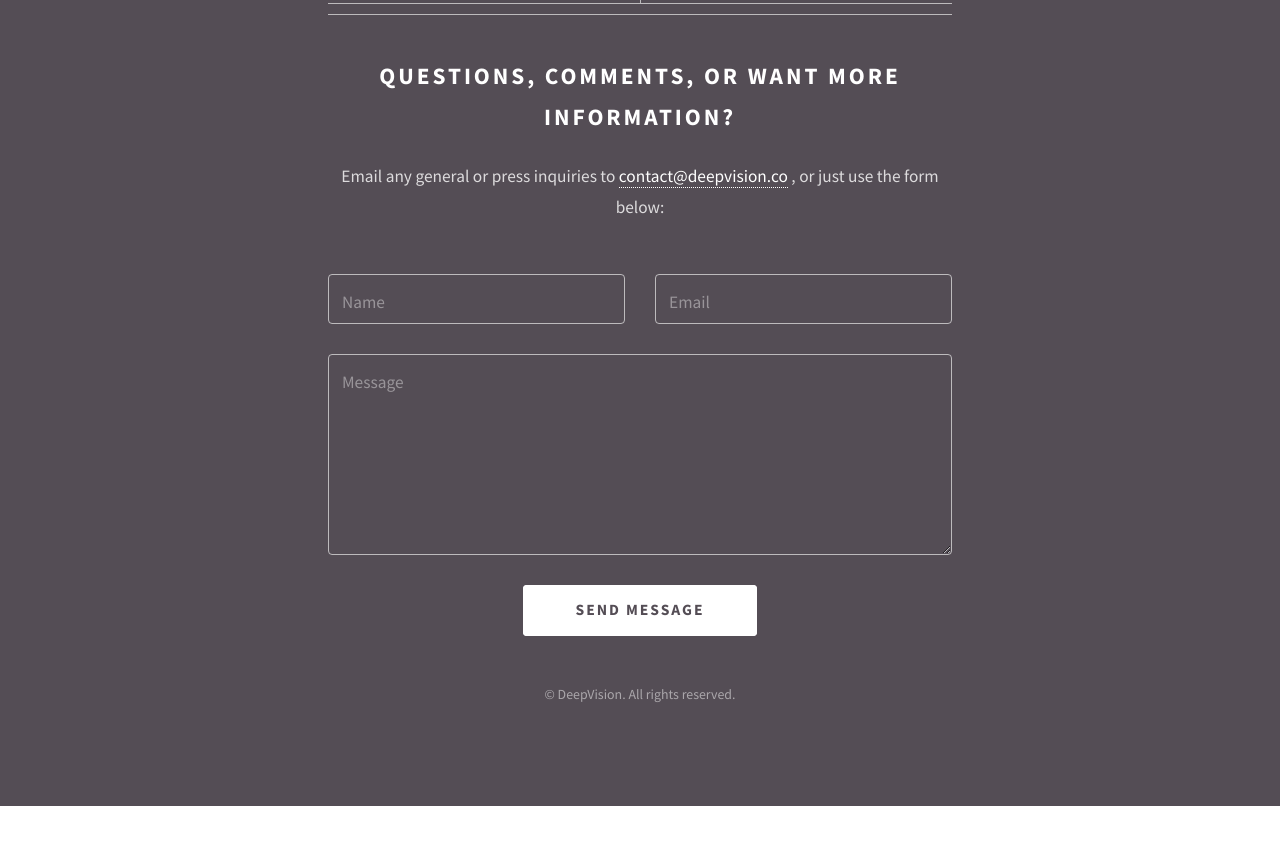
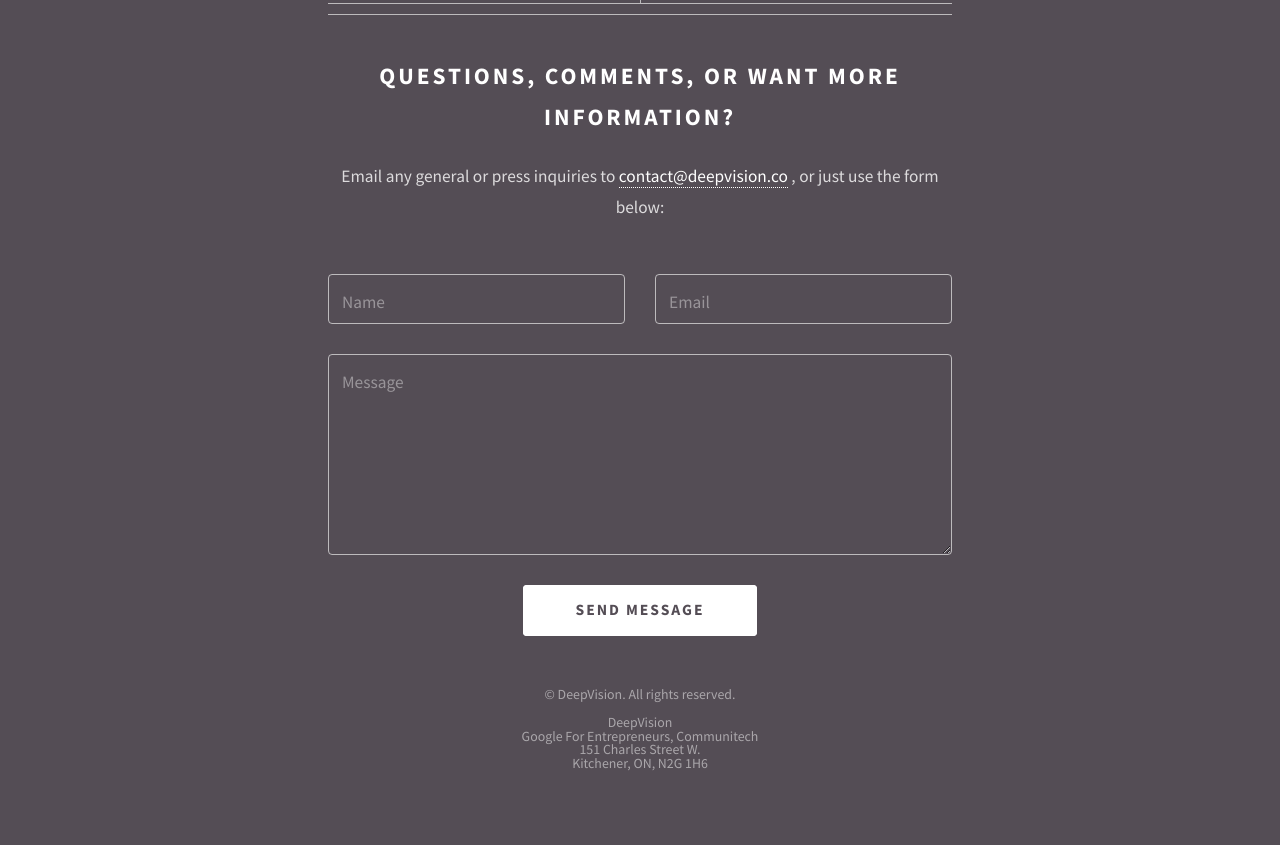
Before and after one commit to DeepVisionLabs/DeepVisionLabs.github.io, a plain HTML site: page index.html in a window 1280 px wide. Shown: the part 2560-3405 px from the top of the page. Before the commit the page ends 3366 px from the top, so only its background shows below. Drawn offline with nearby package versions, Linux system fonts and the light colour scheme.

Commit message:
Adding address to footer

```diff
--- a/index.html
+++ b/index.html
@@ -351,7 +351,7 @@
 					</ul> -->
 
 					<ul class="copyright">
-						<li>&copy; DeepVision. All rights reserved.</li>
+						<li>&copy; DeepVision. All rights reserved. <br><br>DeepVision<br>Google For Entrepreneurs, Communitech<br>151 Charles Street W.<br>Kitchener, ON, N2G 1H6</li>
 					</ul>
 
 				</div>
```
